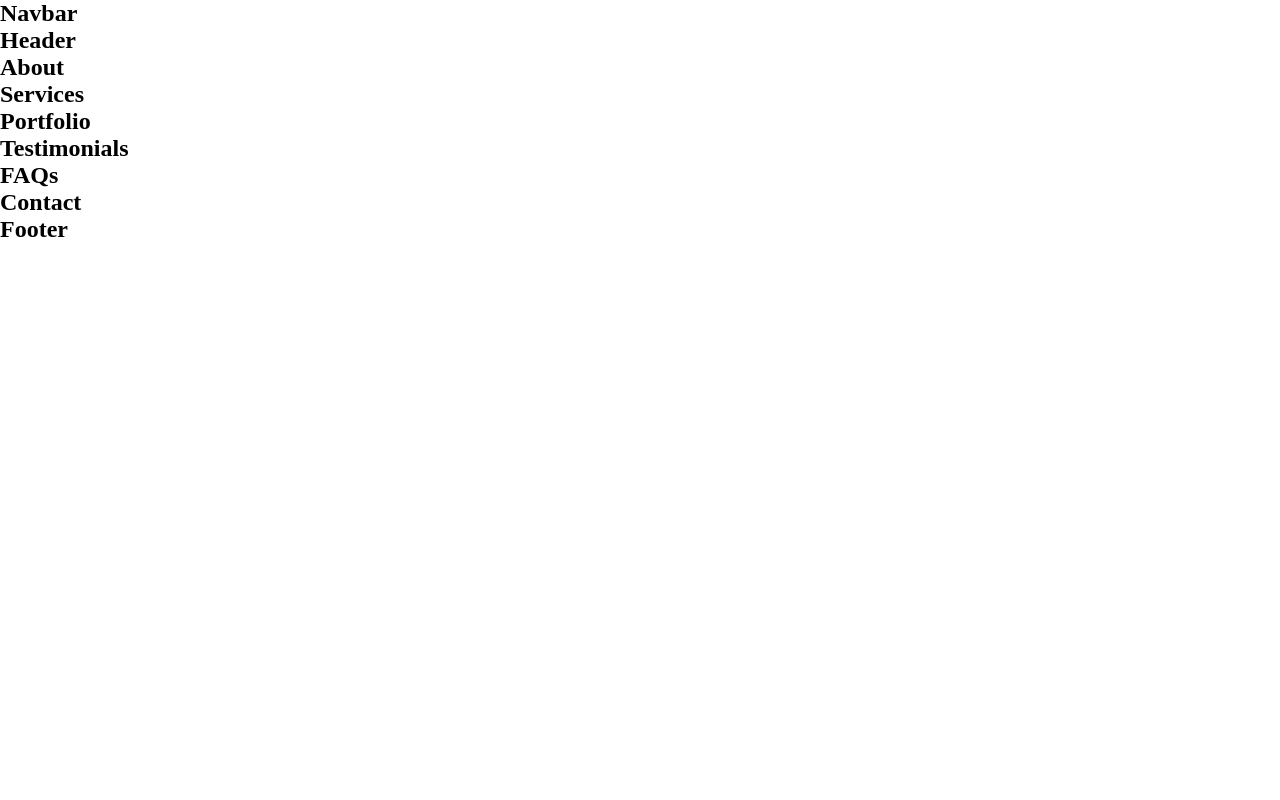
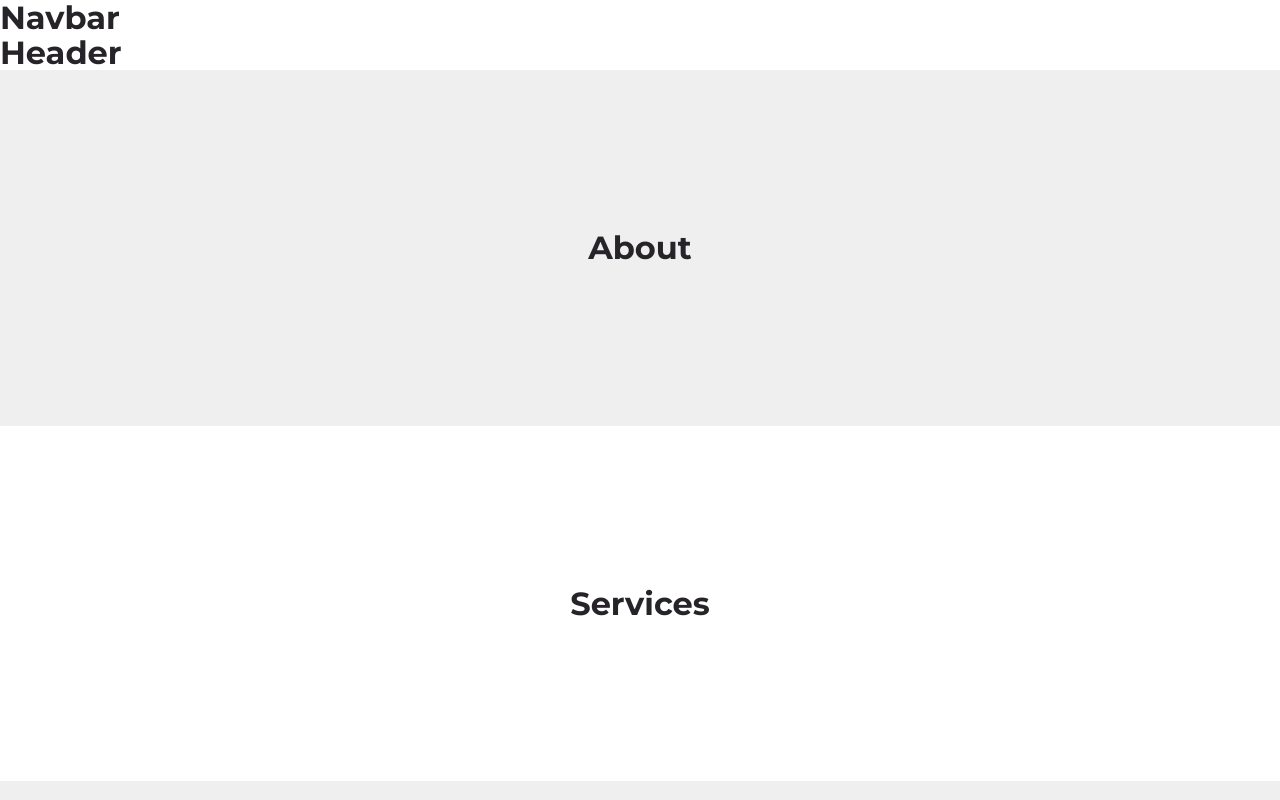
Before and after one commit to ZinHoang/my-portfolio-v1, a React (Create React App) app: page / in a window 1280 px wide. Shown: the top 800 px of the page. Built offline with nearby package versions, Linux system fonts and the light colour scheme.

Commit message:
Add generic styling

```diff
--- a/src/index.css
+++ b/src/index.css
@@ -1,9 +1,221 @@
 * {
-    margin: 0;
-    padding: 0;
-    border:0;
-    outline:0;
-    list-style: none;
-    text-decoration: none;
-    box-sizing: border-box;
+  margin: 0;
+  padding: 0;
+  border: 0;
+  outline: 0;
+  list-style: none;
+  text-decoration: none;
+  box-sizing: border-box;
 }
+
+:root {
+  --primary-hue: 270;
+  --black-lightness: 15%;
+  --dark-lightness: 44%;
+  --light-lightness: 94%;
+  --white-lightness: 100%;
+  --color-primary: hsl(var(--primary-hue), 89%, 41%);
+  --color-white: hsl(0, 5%, var(--white-lightness));
+  --color-light: hsl(var(--primary-hue), 5%, var(--light-lightness));
+  --color-black: hsl(var(--primary-hue), 5%, var(--black-lightness));
+  --color-dark: hsl(var(--primary-hue), 5%, var(--dark-lightness));
+
+  /* GENERAL CONTAINER VARIABLES */
+  --container-width-lg: 76%;
+  --container-width-md: 90%;
+
+  /* BORDER RADIUS VARIABLES */
+  --border-radius-1: 1.2rem;
+  --border-radius-2: 0.8rem;
+  --border-radius-3: 0.5rem;
+
+  /* GENERAL TRANSITION VARIABLE */
+  --transition: all 500ms ease;
+}
+
+html {
+  scroll-behavior: smooth;
+}
+
+body {
+  font-family: 'Montserrat', sans-serif;
+  line-height: 1.6;
+  font-size: 0.9rem;
+}
+
+
+/* GENERAL CONTAINER CLASS */
+.container {
+  width: var(--container-width-lg);
+  margin-inline: auto;
+  max-width: 1920px;
+}
+
+/* GENERAL SECTION STYLES */
+section {
+  padding: 10rem 0;
+  background: var(--color-light);
+  transition: var(--transition);
+}
+
+section:nth-child(even) {
+  background: var(--color-white);
+}
+
+section > h2 {
+  text-align: center;
+}
+
+section > p {
+  text-align: center;
+  margin: 0.5rem auto 4rem;
+  width: 40%;
+}
+
+
+/* GENERAL SECTION STYLES */
+a {
+  color: var(--color-white);
+  transition: var(--transition);
+}
+
+/* GENERAL HEADING STYLES */
+h1, h2, h3, h4, h5, h6 {
+  line-height: 1.1;
+  color: var(--color-black);
+}
+
+h1 {
+  font-size: 3rem;
+}
+
+h2 {
+  font-size: 2rem;
+}
+
+h3 {
+  font-size: 1.6rem;
+}
+
+h4 {
+  font-size: 1.1rem;
+}
+
+h5 {
+  font-size: 0.95rem;
+}
+
+h6 {
+  font-size: 0.8rem;
+}
+
+/* GENERAL IMAGES STYLES */
+img {
+  display: block;
+  width: 100%;
+  object-fit: cover;
+}
+
+/* GENERAL BUTTON STYLES */
+.btn {
+  display: inline-block;
+  width: fit-content;
+  display: flex;
+  align-items: center;
+  gap: 1rem;
+  background: var(--color-light);
+  color: var(--color-black);
+  padding: 0.6rem 2.5rem;
+  border: 2px solid transparent;
+  border-radius: var(--border-radius-2);
+  cursor: pointer;
+}
+
+.btn:hover {
+  background-color: transparent;
+  border-color: var(--color-light);
+  transform: translateY(-0.5rem);
+}
+
+.btn.white {
+  background: var(--color-white);
+}
+
+.btn.white:hover {
+  background: transparent;
+  border-color: var(--color-white);
+}
+
+.btn.primary {
+  background: var(--color-primary);
+  /* text color always white that's why i didn't use a variable color */
+  color: white;
+}
+
+.btn.primary:hover {
+  background: transparent;
+  border-color: var(--color-primary);
+  color: var(--color-primary);
+}
+
+.btn.sm {
+  padding: 0.5rem 1.2rem;
+}
+
+
+
+
+/* MEDIA QUERIES (tablets) */
+@media screen and (max-width: 1024px) {
+  body {
+      font-size: 1rem;
+  }
+
+  .container {
+      width: var(--container-width-md);
+  }
+
+  section {
+      padding: 8rem 0;
+  }
+
+  section > p {
+      width: 72%;
+      margin-bottom: 3rem;
+  }
+
+  h1 {
+      font-size: 2rem;
+  }
+}
+
+
+
+
+
+/* MEDIA QUERIES (phones) */
+@media screen and (max-width: 600px) {
+  h1 {
+      font-size: 2.4rem;
+  }
+
+  h2 {
+      font-size: 1.8rem;
+  }
+
+  h3 {
+      font-size: 1.4rem;
+  }
+
+  h4 {
+      font-size: 1rem;
+  }
+
+  .btn {
+      padding: 0.6rem 1.5rem;
+  }
+
+  section > p {
+      width: var(--container-width-md);
+  }
+}
```
